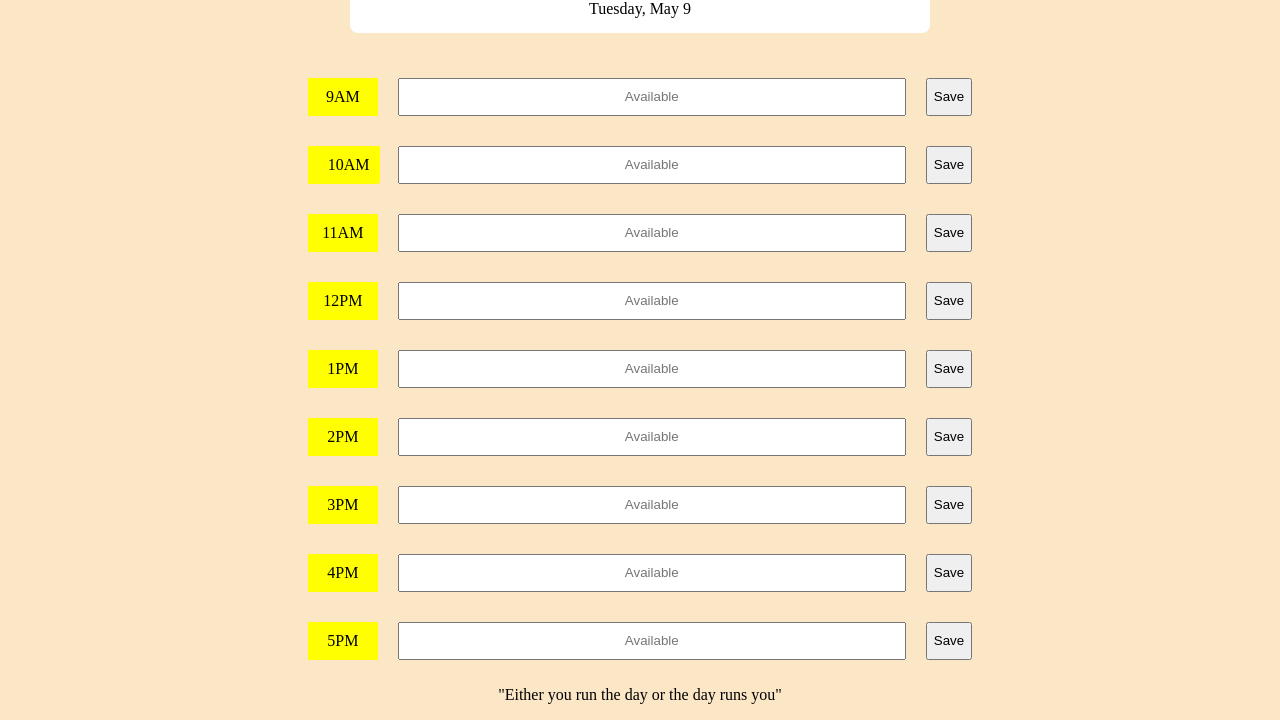
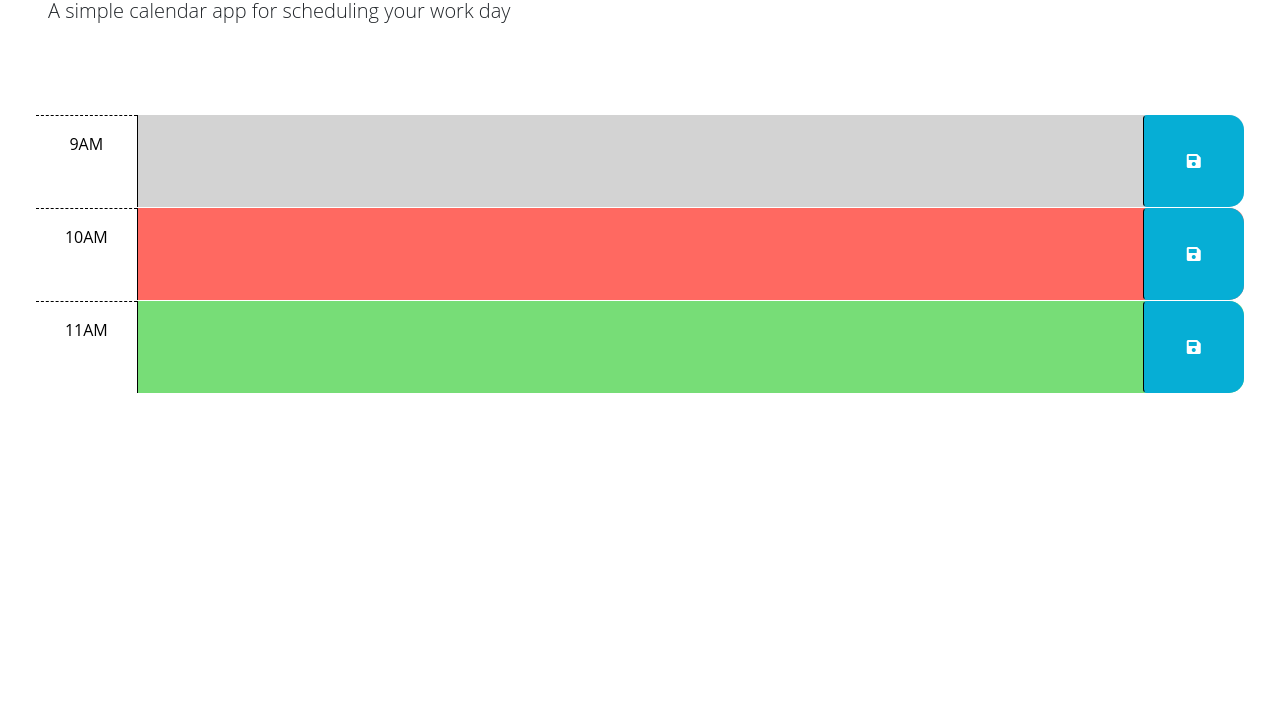
Before and after one commit to rajkdh/work.day.scheduler, a plain HTML site: page index.html in a window 1280 px wide. Shown: the part 137-857 px from the top of the page. After the commit the page ends 800 px from the top, so only its background shows below. Drawn offline with nearby package versions, Linux system fonts and the light colour scheme.

Commit message:
updated code - implimented provided startet code

```diff
--- a/assets/css/style.css
+++ b/assets/css/style.css
@@ -1,49 +1,59 @@
-body{
-  background-color: #FBE7C6;
-
+body {
+    font-family: 'Open Sans', sans-serif;
+    font-size: 16px;
   }
 
-.header {
-    background-color:white;
-    text-align: center;
-    width: 550px;
-    position: relative;
-    padding: 15px 15px;
-    border-radius: 8px;
-    margin: 0 auto;
-}
-.hide{
-    display:none;
+  textarea {
+    background: transparent;
+    border: none;
+    resize: none;
+    color: #000000;
+    border-left: 1px solid black;
+    padding: 10px;
   }
 
-.container{
-    display:flex;
-    flex-direction: column;
-    row-gap: 30px;
-    padding:15px;
-    margin: 0 auto;
-    padding: 10px;
-    width:fit-content;
-    margin-top: 35px;
+  .description {
+    white-space: pre-wrap;
   }
-.schedule-slot{
-    display: flex;
-    flex-direction: row;
-    column-gap:20px;
 
+  .time-block {
+    border-radius: 15px;
+  }
 
+  .row {
+    border-top: 1px solid white;
   }
-input{
-    width:500px;
-    height: 32px;
-    text-align: center;
+
+  .hour {
+    background-color: #ffffff;
+    color: #000000;
+    border-top: 1px dashed #000000;
   }
-.time {
-    background-color: yellow;
-    width: 50px;
-    text-align: center;
-    padding: 10px;
+
+  .past {
+    background-color: #d3d3d3;
+    color: white;
   }
-footer{
-    text-align: center;
+
+  .present {
+    background-color: #ff6961;
+    color: white;
   }
+
+  .future {
+    background-color: #77dd77;
+    color: white;
+  }
+
+  .saveBtn {
+    border-left: 1px solid black;
+    border-top-right-radius: 15px;
+    border-bottom-right-radius: 15px;
+    background-color: #06aed5;
+    color: white;
+  }
+
+  .saveBtn i:hover {
+    font-size: 20px;
+    transition: all 0.3s ease-in-out;
+  }
--- a/assets/js/script.js
+++ b/assets/js/script.js
@@ -0,0 +1,23 @@
+// Wrap all code that interacts with the DOM in a call to jQuery to ensure that
+// the code isn't run until the browser has finished rendering all the elements
+// in the html.
+$(function () {
+  // TODO: Add a listener for click events on the save button. This code should
+  // use the id in the containing time-block as a key to save the user input in
+  // local storage. HINT: What does `this` reference in the click listener
+  // function? How can DOM traversal be used to get the "hour-x" id of the
+  // time-block containing the button that was clicked? How might the id be
+  // useful when saving the description in local storage?
+  //
+  // TODO: Add code to apply the past, present, or future class to each time
+  // block by comparing the id to the current hour. HINTS: How can the id
+  // attribute of each time-block be used to conditionally add or remove the
+  // past, present, and future classes? How can Day.js be used to get the
+  // current hour in 24-hour time?
+  //
+  // TODO: Add code to get any user input that was saved in localStorage and set
+  // the values of the corresponding textarea elements. HINT: How can the id
+  // attribute of each time-block be used to do this?
+  //
+  // TODO: Add code to display the current date in the header of the page.
+});
--- a/index.html
+++ b/index.html
@@ -1,125 +1,79 @@
 <!DOCTYPE html>
 <html lang="en">
   <head>
-    <meta charset="UTF-8">
-    <meta http-equiv="X-UA-Compatible" content="IE=edge">
-    <meta name="viewport" content="width=device-width, initial-scale=1.0">
-    <link rel="stylesheet" href="./assets/css/style.css">
-    <title>Document</title>
+    <meta charset="UTF-8" />
+    <meta name="viewport" content="width=device-width, initial-scale=1.0" />
+    <meta http-equiv="X-UA-Compatible" content="ie=edge" />
+    <link
+      href="https://cdn.jsdelivr.net/npm/bootstrap@5.1.3/dist/css/bootstrap.min.css"
+      rel="stylesheet"
+      integrity="sha384-1BmE4kWBq78iYhFldvKuhfTAU6auU8tT94WrHftjDbrCEXSU1oBoqyl2QvZ6jIW3"
+      crossorigin="anonymous"
+    />
+    <link
+      rel="stylesheet"
+      href="https://use.fontawesome.com/releases/v5.8.1/css/all.css"
+      integrity="sha384-50oBUHEmvpQ+1lW4y57PTFmhCaXp0ML5d60M1M7uH2+nqUivzIebhndOJK28anvf"
+      crossorigin="anonymous"
+    />
+    <link
+      href="https://fonts.googleapis.com/css2?family=Fira+Sans:wght@400;700&display=swap"
+      rel="stylesheet"
+    />
+    <link rel="stylesheet" href="./assets/css/style.css" />
+    <title>Work Day Scheduler</title>
   </head>
+
   <body>
-    <header class="header">
-        <h1>Work Day Scheduler</h1>
-        <p>maintain that work life boundaries</p>
-        <span id="date">Tuesday, May 9</span>
+    <header class="p-5 mb-4">
+      <h1 class="display-3">Work Day Scheduler</h1>
+      <p class="lead">A simple calendar app for scheduling your work day</p>
+      <p id="currentDay" class="lead"></p>
     </header>
-    <span class="hide" id="saved-alert"> updated</span>
+    <div class="container-fluid px-5">
+      <!-- Use class for "past", "present", and "future" to apply styles to the
+        time-block divs accordingly. The javascript will need to do this by
+        adding/removing these classes on each div by comparing the hour in the
+        id to the current hour. The html provided below is meant to be an example
+        demonstrating how the css provided can be leveraged to create the
+        desired layout and colors. The html below should be removed or updated
+        in the finished product. Remember to delete this comment once the
+        code is implemented.
+        -->
 
-    <main class="container">
-        <div class="schedule-slot">
-            <div class="time row" id="9AM">
-                <span>9AM</span>
+      <!-- Example of a past time block. The "past" class adds a gray background color. -->
+      <div id="hour-9" class="row time-block past">
+        <div class="col-2 col-md-1 hour text-center py-3">9AM</div>
+        <textarea class="col-8 col-md-10 description" rows="3"> </textarea>
+        <button class="btn saveBtn col-2 col-md-1" aria-label="save">
+          <i class="fas fa-save" aria-hidden="true"></i>
+        </button>
       </div>
-            <div class="data" >
-               <form>
-                <input class='data-content' type="text" placeholder="Available">
-               </form>
+
+      <!-- Example of a present time block. The "present" class adds a red background color. -->
+      <div id="hour-10" class="row time-block present">
+        <div class="col-2 col-md-1 hour text-center py-3">10AM</div>
+        <textarea class="col-8 col-md-10 description" rows="3"> </textarea>
+        <button class="btn saveBtn col-2 col-md-1" aria-label="save">
+          <i class="fas fa-save" aria-hidden="true"></i>
+        </button>
       </div>
-            <button class="save-btn">Save</button>
+
+      <!-- Example of a future time block. The "future" class adds a green background color. -->
+      <div id="hour-11" class="row time-block future">
+        <div class="col-2 col-md-1 hour text-center py-3">11AM</div>
+        <textarea class="col-8 col-md-10 description" rows="3"> </textarea>
+        <button class="btn saveBtn col-2 col-md-1" aria-label="save">
+          <i class="fas fa-save" aria-hidden="true"></i>
+        </button>
       </div>
-        <div class="schedule-slot">
-            <div class="time row" id="10AM">
-                <span class="time">10AM</span>
     </div>
-            <div class="data" >
-               <form action="#">
-                <input class='data-content' type="text" placeholder="Available">
-               </form>
-            </div>
-            <button class="save-btn">Save</button>
-        </div>
-        <div class="schedule-slot">
-            <div class="time row" id="11AM">
-                <span>11AM</span>
-            </div>
-            <div class="data" >
-               <form>
-                <input class='data-content' type="text" placeholder="Available">
-               </form>
-            </div>
-            <button class="save-btn">Save</button>
-        </div>
-        <div class="schedule-slot">
-            <div class="time row" id="12pM">
-                <span>12PM</span>
-            </div>
-            <div class="data" >
-               <form>
-                <input class='data-content' type="text" placeholder="Available">
-               </form>
-            </div>
-            <button class="save-btn">Save</button>
-        </div>
-        <div class="schedule-slot">
-            <div class="time row" id="1PM">
-                <span>1PM</span>
-            </div>
-            <div class="data" >
-               <form>
-                <input class='data-content' type="text" placeholder="Available">
-               </form>
-            </div>
-            <button class="save-btn">Save</button>
-        </div>
-        <div class="schedule-slot">
-            <div class="time row" id="2PM">
-                <span>2PM</span>
-            </div>
-            <div class="data" >
-               <form>
-                <input class='data-content' type="text" placeholder="Available">
-               </form>
-            </div>
-            <button class="save-btn">Save</button>
-        </div>
-        <div class="schedule-slot">
-            <div class="time row" id="3PM">
-                <span>3PM</span>
-            </div>
-            <div class="data" >
-               <form>
-                <input class='data-content' type="text" placeholder="Available">
-               </form>
-            </div>
-            <button class="save-btn">Save</button>
-        </div>
-        <div class="schedule-slot">
-            <div class="time row" id="4PM">
-                <span>4PM</span>
-            </div>
-            <div class="data" >
-               <form>
-                <input class='data-content' type="text" placeholder="Available">
-               </form>
-            </div>
-            <button class="save-btn">Save</button>
-        </div>
-        <div class="schedule-slot">
-            <div class="time row" id="5PM">
-                <span>5PM</span>
-            </div>
-            <div class="data" >
-               <form>
-                <input class='data-content active' type="text" placeholder="Available">
-               </form>
-            </div>
-            <button class="save-btn">Save</button>
-        </div>
-    </main>
-    <footer>
-        <p>"Either you run the day or the day runs you"</p>
-    </footer>
 
-    <script src="./assets/js/script.js" rel="script"></script>
+    <script src="https://cdnjs.cloudflare.com/ajax/libs/jquery/3.2.1/jquery.min.js"></script>
+    <script src="https://cdn.jsdelivr.net/npm/dayjs@1.11.3/dayjs.min.js"
+    integrity="sha256-iu/zLUB+QgISXBLCW/mcDi/rnf4m4uEDO0wauy76x7U="
+    crossorigin="anonymous"></script>
+
+    <script src="./assets/js/script.js"></script>
   </body>
 </html>
```
Lines whose indentation alone changed are shown as unchanged.
